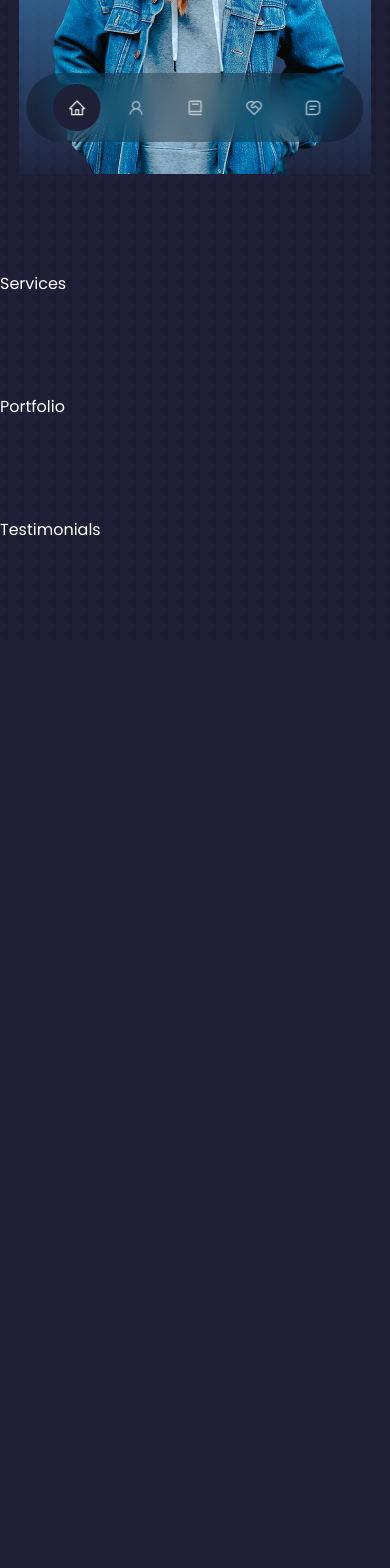
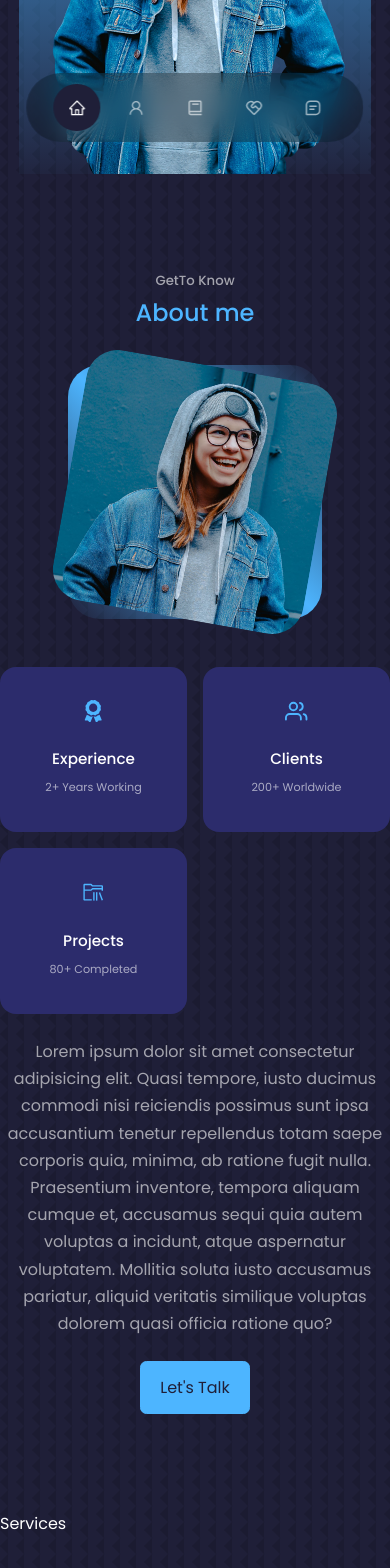
Before and after one commit to Natalia1607/React-Portfolio-Website, a React (Create React App) app: page / in a window 390 px wide. Shown: the part 670-2238 px from the top of the page. Before the commit the page ends 1310 px from the top, so only its background shows below. Built offline with nearby package versions, Linux system fonts and the light colour scheme.

Commit message:
Created section About

```diff
--- a/src/components/about/About.jsx
+++ b/src/components/about/About.jsx
@@ -1,10 +1,52 @@
 import React from 'react';
 import './aboutStyles.css';
+import ME from '../../assets/me-about.jpg';
+import {FaAward} from 'react-icons/fa';
+import {FiUsers} from 'react-icons/fi';
+import {VscFolderLibrary} from 'react-icons/vsc';
 
 const About = () => {
   return (
     <section id='about'>
+      <h5>GetTo Know</h5>
+      <h2>About me</h2>
 
+      <div className="container about__container">
+        <div className="about__me">
+          <div className="about__me-image">
+            <img src={ME} alt="me" />
+          </div>
+        </div>
+
+        <div className="about__content">
+          <div className="about__cards">
+            <article className='about__card'>
+              <FaAward className='about__icon'/>
+              <h5>Experience</h5>
+              <small>2+ Years Working</small>
+            </article>
+
+            <article className='about__card'>
+              <FiUsers className='about__icon'/>
+              <h5>Clients</h5>
+              <small>200+ Worldwide</small>
+            </article>
+
+            <article className='about__card'>
+              <VscFolderLibrary className='about__icon'/>
+              <h5>Projects</h5>
+              <small>80+ Completed</small>
+            </article>
+          </div>
+
+          <p>
+            Lorem ipsum dolor sit amet consectetur adipisicing elit. Quasi tempore, iusto ducimus commodi nisi reiciendis possimus sunt ipsa accusantium tenetur repellendus totam saepe corporis quia, minima, ab ratione fugit nulla.
+            Praesentium inventore, tempora aliquam cumque et, accusamus sequi quia autem voluptas a incidunt, atque aspernatur voluptatem. Mollitia soluta iusto accusamus pariatur, aliquid veritatis similique voluptas dolorem quasi officia ratione quo?
+          </p>
+
+          <a href="#contact" className='btn btn-primary'>Let's Talk</a>
+        </div>
+      </div>
     </section>
   )
 }
--- a/src/components/about/aboutStyles.css
+++ b/src/components/about/aboutStyles.css
@@ -0,0 +1,102 @@
+.about__container {
+    display: grid;
+    grid-template-columns: 35% 50%;
+    gap: 15%;
+}
+
+.about__me {
+    display: grid;
+    width: 100%;
+    background: linear-gradient(45deg, transparent, var(--color-primary), transparent);
+    border-radius: 2rem;
+    aspect-ratio: 1/1;
+    place-items: center;
+}
+
+.about__me-image {
+    border-radius: 2rem;
+    overflow: hidden;
+    transform: rotate(10deg);
+    transition: var(--transition);
+}
+
+.about__me-image:hover {
+    transform: rotate(0);
+}
+
+.about__cards {
+    display: grid;
+    grid-template-columns: repeat(3, 1fr);
+    gap: 1.5rem;
+}
+
+.about__card {
+    background: var(--color-bg-variant);
+    border: 1px solid transparent;
+    border-radius: 1rem;
+    padding: 2rem;
+    text-align: center;
+    transition: var(--transition);
+}
+
+.about__card:hover {
+    background: transparent;
+    border-color: var(--color-primary-variant);
+    cursor: default;
+}
+
+.about__icon {
+    color: var(--color-primary);
+    font-size: 1.4rem;
+    margin-bottom: 1rem;
+}
+
+.about__card h5 {
+    font-size: 0.95rem;
+}
+
+.about__card small {
+    font-size: 0.7rem;
+    color: var(--color-light);
+}
+
+.about__content p {
+    margin: 2rem 0 2.6rem;
+    color: var(--color-light);
+}
+
+@media screen and (max-width: 1024px) {
+    .about__container {
+        grid-template-columns: 1fr;
+        gap: 0;
+    }
+
+    .about__me {
+        width: 50%;
+        margin: 2rem auto 4rem;
+    }
+
+    .about__content p {
+        margin: 1rem 0 1.5rem;
+    }
+}
+
+@media screen and (max-width: 600px) {
+    .about__me {
+        width: 65%;
+        margin: 0 auto 3rem;
+    }
+
+    .about__cards {
+        grid-template-columns: repeat(2, 1fr);
+        gap: 1rem;
+    }
+
+    .about__content {
+        text-align: center;
+    }
+
+    .about__content P {
+        margin: 1.5rem 0;
+    }
+}
```
